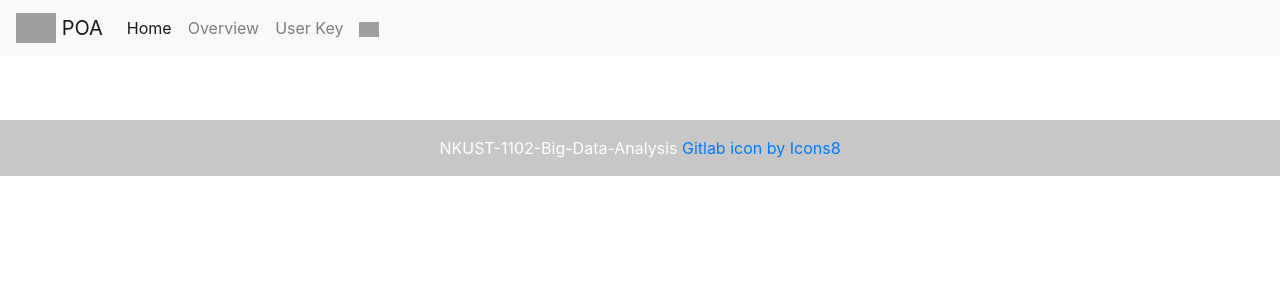
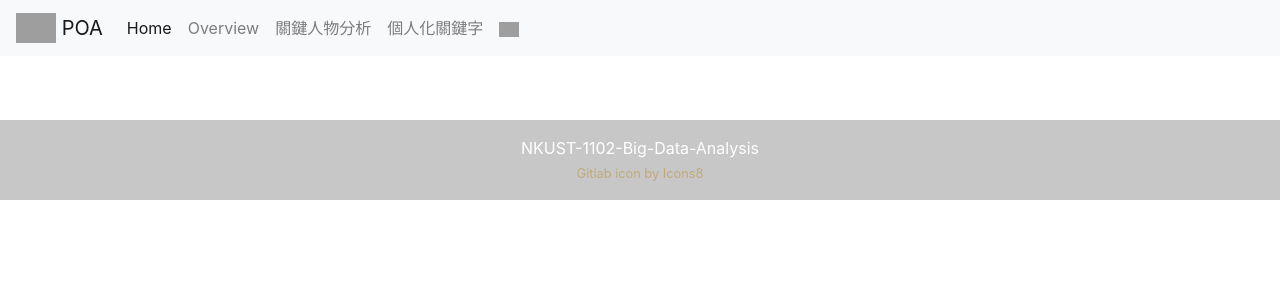
Before and after one commit to hsiangjenli/nkust-2022-spring-im-bda, a Django app: template templates/default.html in a window 1280 px wide. Shown: the top 300 px of the page. Run offline with Django 3.2, Linux system fonts and the light colour scheme; the template is opened without the code that fills it, so the values that code supplies are empty; some libraries are stand-ins or nearby versions; grey boxes are pictures that could not be loaded.

Commit message:
2022-04-20 更新 Static, templates

```diff
--- a/static/css/global.css
+++ b/static/css/global.css
@@ -7,7 +7,9 @@
     --red: #d92323;
     --green: #23d932;
 }
-
+small a {
+    color: var(--main-color-yellow) !important;
+}
 
 .row {
     padding: 2rem;
@@ -38,6 +40,9 @@
 h1, h2, h3, h4, h5, h6 {
     font-weight: bolder;
 }
+h1 {
+    margin-bottom: 1rem;
+}
 .font-bold {
     font-weight: bolder;
 }
@@ -64,3 +69,8 @@ h1, h2, h3, h4, h5, h6 {
     align-items: center;
     justify-content: center;
 }
+
+.features-block {
+    background-color: var(--main-color-yellow);
+    padding: 2rem;
+}
--- a/templates/footer.html
+++ b/templates/footer.html
@@ -1,9 +1,10 @@
 <footer class="bg-light text-center text-white">
 
   <div class="text-center p-3" style="background-color: rgba(0, 0, 0, 0.2);">
-    NKUST-1102-Big-Data-Analysis
-    <a target="_blank" href="https://icons8.com/icon/34886/gitlab">Gitlab icon by Icons8</a>
+    NKUST-1102-Big-Data-Analysis<br>
+    <small>
+      <a target="_blank" href="https://icons8.com/icon/34886/gitlab">Gitlab icon by Icons8</a>
+    </small>
   </div>
 
-
 </footer>
--- a/templates/nav.html
+++ b/templates/nav.html
@@ -12,7 +12,10 @@
         <div class="navbar-nav">
             <a class="nav-item nav-link active" href="{% url 'app__home_page:home' %}">Home <span class="sr-only">(current)</span></a>
             <a class="nav-item nav-link" href="{% url 'app__overview:home' %}">Overview</a>
-            <a class="nav-item nav-link" href="{% url 'app__user_key:home' %}">User Key</a>
+
+            <a class="nav-item nav-link" href="{% url 'app__top_person:home' %}">關鍵人物分析</a>
+            <a class="nav-item nav-link" href="{% url 'app__user_key:home' %}">個人化關鍵字</a>
+
             <a class="nav-item nav-link" href="https://gitlab.com/hsiangjenli"><img class='icon'
                 src="https://img.icons8.com/color/48/000000/gitlab.png" /></a>
 
```
